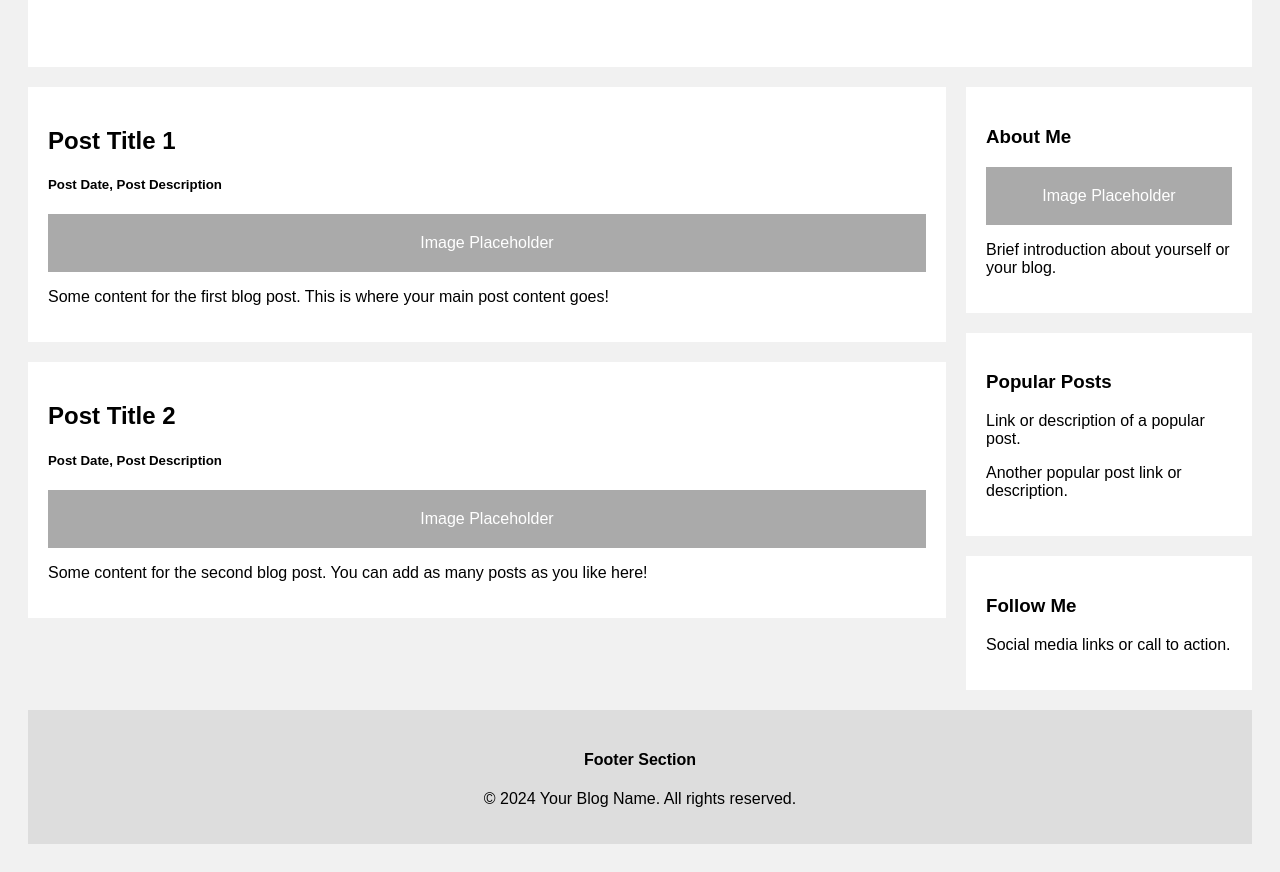
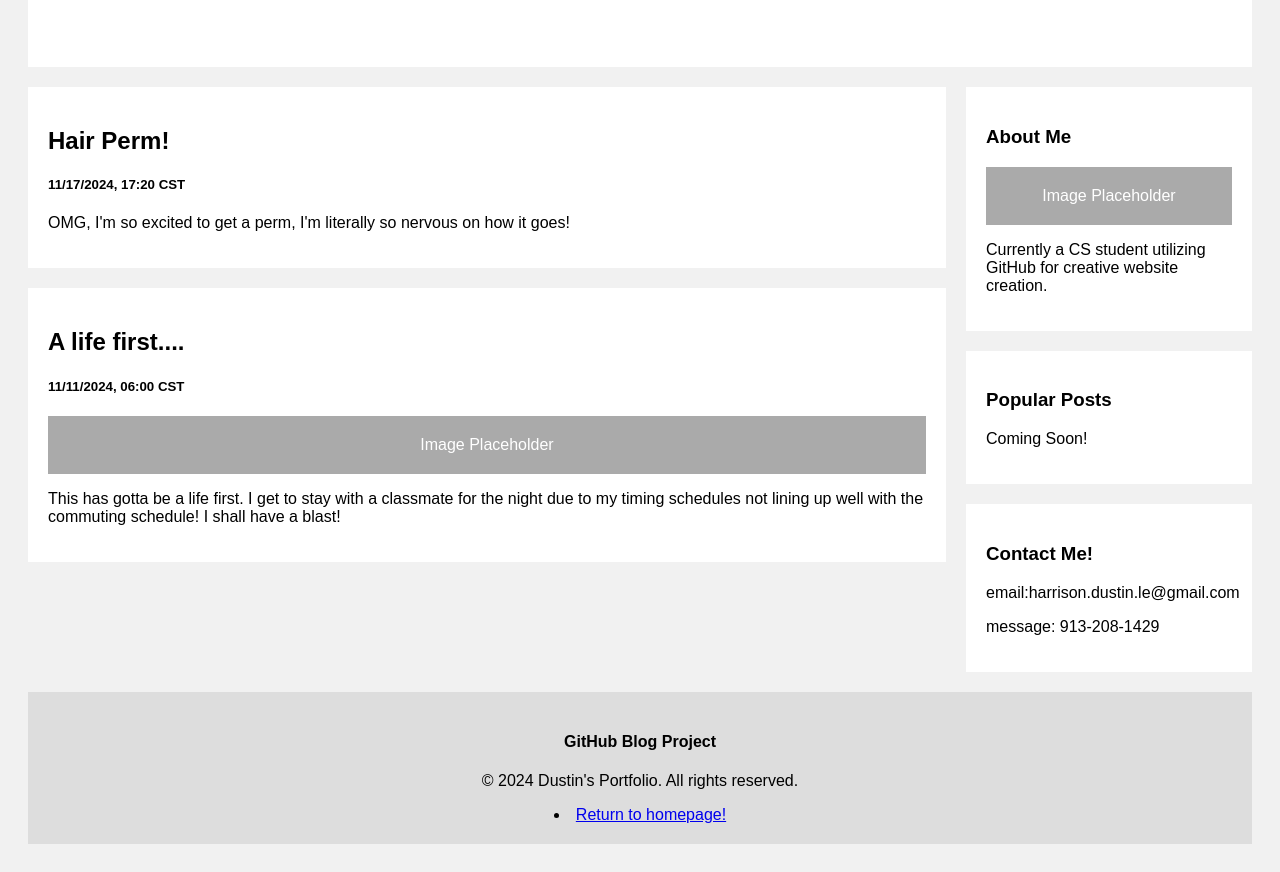
Before and after one commit to dustinle721/Dustin-s-portfolio, a plain HTML site: page blog.html in a window 1280 px wide. Shown: the part 350-1222 px from the top of the page. Drawn offline with Linux system fonts and the light colour scheme.

Commit message:
Update blog.html

```diff
--- a/blog.html
+++ b/blog.html
@@ -95,16 +95,16 @@
         <!-- Left column -->
         <div class="leftcolumn">
             <div class="card">
-                <h2>Post Title 1</h2>
-                <h5>Post Date, Post Description</h5>
-                <div class="fakeimg">Image Placeholder</div>
-                <p>Some content for the first blog post. This is where your main post content goes!</p>
+                <h2>Hair Perm!</h2>
+                <h5>11/17/2024, 17:20 CST</h5>
+
+                <p>OMG, I'm so excited to get a perm, I'm literally so nervous on how it goes!</p>
             </div>
             <div class="card">
-                <h2>Post Title 2</h2>
-                <h5>Post Date, Post Description</h5>
+                <h2>A life first....</h2>
+                <h5>11/11/2024, 06:00 CST</h5>
                 <div class="fakeimg">Image Placeholder</div>
-                <p>Some content for the second blog post. You can add as many posts as you like here!</p>
+                <p>This has gotta be a life first. I get to stay with a classmate for the night due to my timing schedules not lining up well with the commuting schedule! I shall have a blast!</p>
             </div>
         </div>
 
@@ -113,24 +113,28 @@
             <div class="card">
                 <h3>About Me</h3>
                 <div class="fakeimg">Image Placeholder</div>
-                <p>Brief introduction about yourself or your blog.</p>
+                <p>Currently a CS student utilizing GitHub for creative website creation.</p>
             </div>
             <div class="card">
                 <h3>Popular Posts</h3>
-                <p>Link or description of a popular post.</p>
-                <p>Another popular post link or description.</p>
+                <p>Coming Soon!</p>
+                <p></p>
             </div>
             <div class="card">
-                <h3>Follow Me</h3>
-                <p>Social media links or call to action.</p>
+                <h3>Contact Me!</h3>
+                <p>email:harrison.dustin.le@gmail.com</p>
+                <p>message: 913-208-1429</p>
+
             </div>
         </div>
     </div>
 
     <!-- Footer -->
     <div class="footer">
-        <h4>Footer Section</h4>
-        <p>© 2024 Your Blog Name. All rights reserved.</p>
+        <h4>GitHub Blog Project</h4></h4>
+        <p>© 2024 Dustin's Portfolio. All rights reserved.</p>
+        <li><a href="index.html">Return to homepage!</a></li>
+
     </div>
 </body>
 
```
